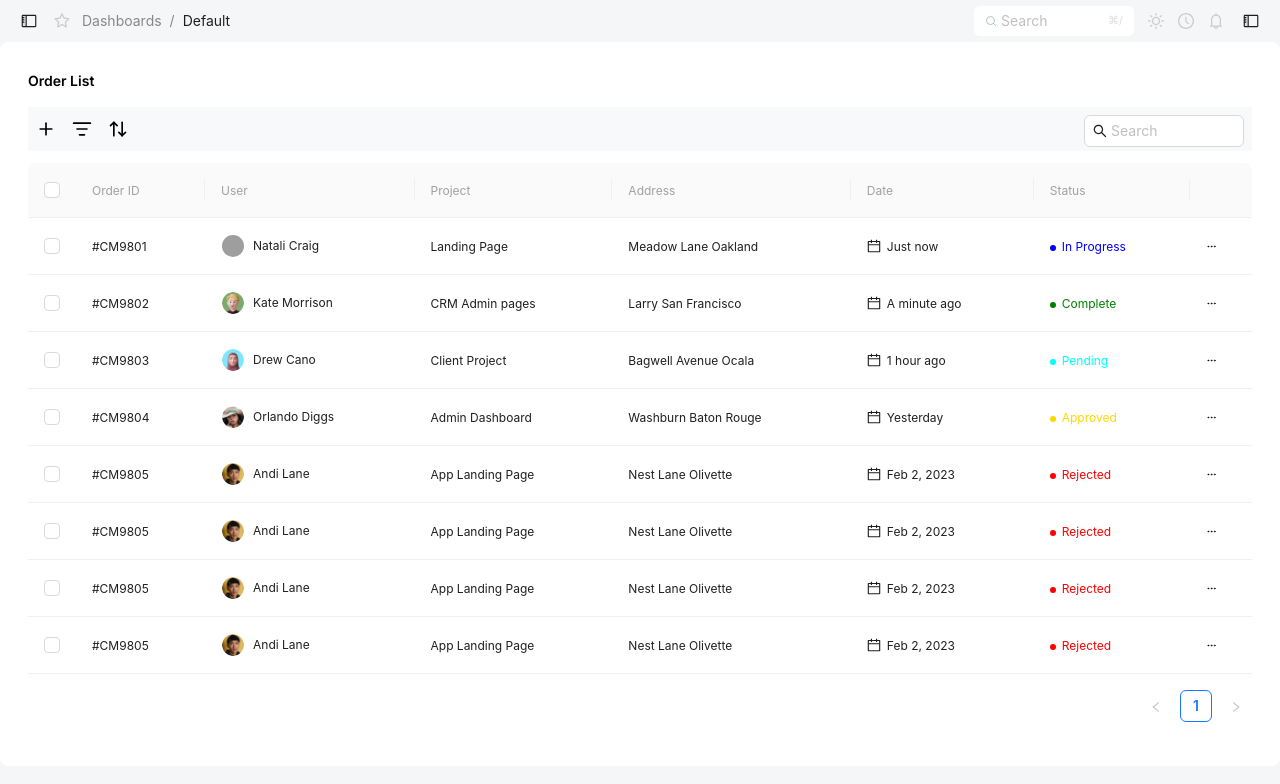
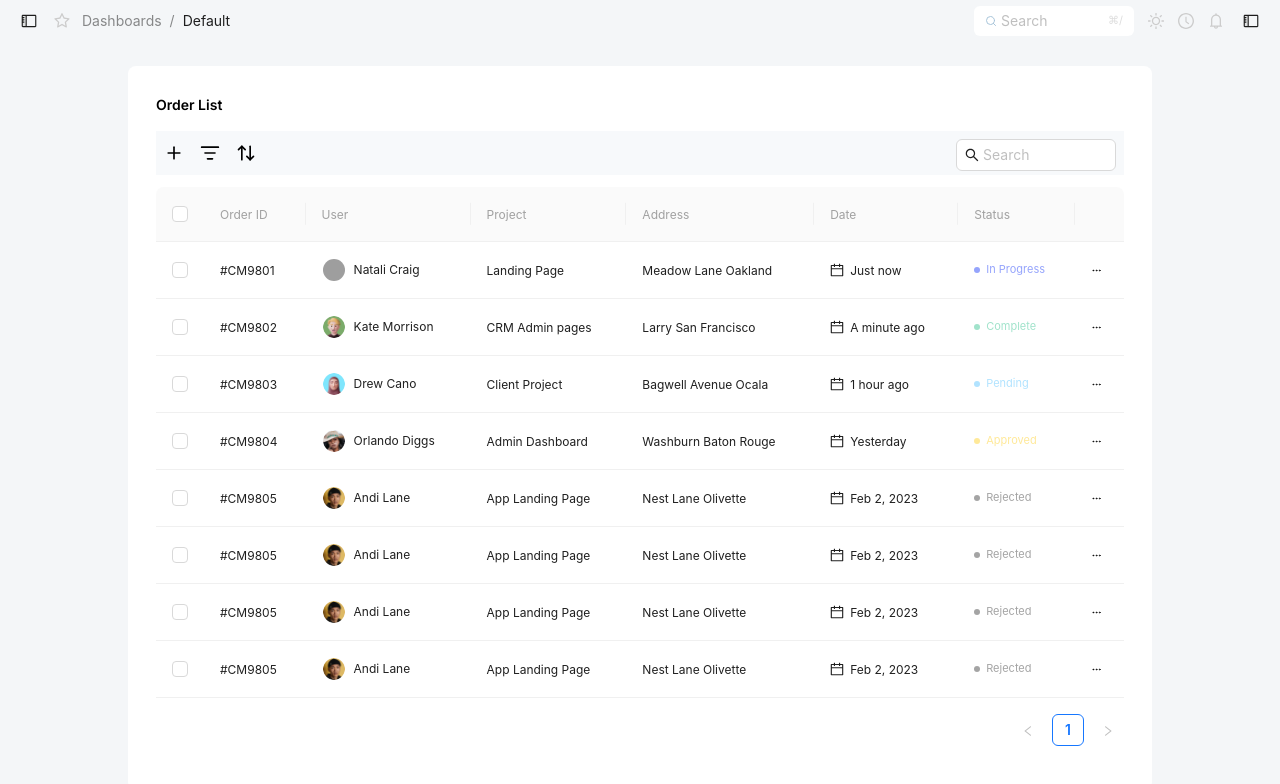
Before and after one commit to RahulRawatji/UIJP, a React (Vite) app: page /orders in a window 1280 px wide. Shown: the top 784 px of the page. Built offline with nearby package versions, Linux system fonts and the light colour scheme; grey boxes are pictures that could not be loaded.

Commit message:
order btn navlink updated

```diff
--- a/src/App.css
+++ b/src/App.css
@@ -5,4 +5,5 @@ body {
     font-family: 'Inter', sans-serif;
     background: #f4f6f8;
     position: relative;
+    min-height: 100vh;
 }
--- a/src/App.jsx
+++ b/src/App.jsx
@@ -1,10 +1,12 @@
 
 import { BrowserRouter, Route, Routes } from "react-router";
+
 import Layout from "./components/Layout/Layout";
 import ErrorPage from "./components/common/ErrorPage";
-import './App.css'
 import OrderList from "./components/OrdersList/OrdersList";
 import Homepage from "./components/Homepage/Homepage";
+
+import './App.css'
 
 function App() {
 
--- a/src/components/Homepage/Homepage.jsx
+++ b/src/components/Homepage/Homepage.jsx
@@ -8,6 +8,7 @@ import ProjectionChart from "./ProjectionChart/ProjectionChart";
 
 import './homepage.css';
 import RevenueChart from "./RevenueChart/RevenueChart";
+import { NavLink } from "react-router";
 
 // Dummy data for demonstration
 const stats = [
@@ -24,13 +25,13 @@ export default function Homepage() {
       {/* Top Stats */}
       <div className="homepage_top_stats_container">
         <div className="homepage_card_layout"  >
-          {stats.map(item => <div style={{ width: '202px', height: '112px', background: `${item.background}`, borderRadius: '16px', padding: '4%' }}>
+          {stats.map(item => <><NavLink to={item.label} style={{ width: '202px', height: '112px', background: `${item.background}`, borderRadius: '16px', padding: '4%' }}>
             <p style={{ fontSize: '14px', fontWeight: '600' }}>{item.label}</p>
             <div style={{ display: 'flex', alignItems: 'center' }}>
               <span style={{ fontSize: '24px', fontWeight: '600', display: 'inline-block', marginRight: '28px' }}>{item.value}</span>
               <span style={{ fontSize: '12px', display: 'flex', alignItems: 'center', gap: '4px' }}>{item.change}{item.up ? <TrendingUp size={'11'} /> : <TrendingDown size={'11'} />}</span>
             </div>
-          </div>)}
+          </NavLink></>)}
         </div>
         <div className="homepage_bar_chart_container">
           <ProjectionChart />
--- a/src/components/Layout/LeftSideBar/LeftSideBar.jsx
+++ b/src/components/Layout/LeftSideBar/LeftSideBar.jsx
@@ -13,9 +13,9 @@ import {
 
 
 import USERIMG from '../../../assets/userIcon.svg'
+import SidebarItem from './SidebarItem/SidebarItem';
 
 import './leftSideBar.css';
-import SidebarItem from './SidebarItem/SidebarItem';
 
 const MENUITEMONE = [
     {
@@ -118,7 +118,7 @@ export default function LeftSideBar() {
             <div style={{ padding: '16px 0' }}>
                 <p className='left_sidebar_sub_heading' >Dashboard</p>
                 {MENUITEMONE.map((item, i) => (
-                    <SidebarItem key={i} icon={item.icon} label={item.label} children={item.children}  disabled={item.disabled} />
+                    <SidebarItem key={i} icon={item.icon} label={item.label} children={item.children} disabled={item.disabled} />
 
                 ))}
             </div>
--- a/src/components/Layout/layout.css
+++ b/src/components/Layout/layout.css
@@ -2,4 +2,5 @@
     display: flex;
     width: 100%;
     height: auto;
+    min-height: 100vh;
 }
--- a/src/components/OrdersList/OrdersList.jsx
+++ b/src/components/OrdersList/OrdersList.jsx
@@ -60,17 +60,19 @@ export default function OrderList() {
       render: (status) => {
         let color =
           status === "In Progress"
-            ? "blue"
+            ? "#95A4FC"
             : status === "Complete"
-            ? "green"
+            ? "#A1E3CB"
             : status === "Pending"
-            ? "cyan"
+            ? "#B1E3FF"
             : status === "Approved"
-            ? "gold"
-            : "red";
+            ? "#FFE999"
+            : "#1C1C1C66";
         return<>
+             <div className="order_table_status_cell">
             <div style={{background:`${color}`,height:'6px',width:'6px',borderRadius:'50%',display:'inline-block',marginRight:'6px'}}></div>
-            <span style={{fontSize:'12px',color:`${color}`}}>{status}</span>
+            <span style={{fontSize:'11px',color:`${color}`}}>{status}</span>
+            </div>
           </>;
       },
     },
@@ -187,7 +189,7 @@ export default function OrderList() {
         columns={columns}
         dataSource={filteredData}
         pagination={{ pageSize: 10 }}
-        scroll={{ x: true }}
+        scroll={{ x: 200 }}
         style={{marginTop:'12px'}}
       />
     </div>
--- a/src/components/OrdersList/ordersList.css
+++ b/src/components/OrdersList/ordersList.css
@@ -1,7 +1,10 @@
 .order_list_container {
   background: #fff;
   padding: 28px;
+  max-width: 1024px;
   border-radius: 8px;
+  margin: auto;
+  margin-top: 24px;
 }
 
 .order_list_header {
@@ -22,6 +25,11 @@
     font-weight: 600;
 }
 
+.order_table_status_cell{
+  display: flex;
+  align-items: center;
+}
+
 
 .user_cell {
   display: flex;
```
Lines whose indentation alone changed are shown as unchanged.
